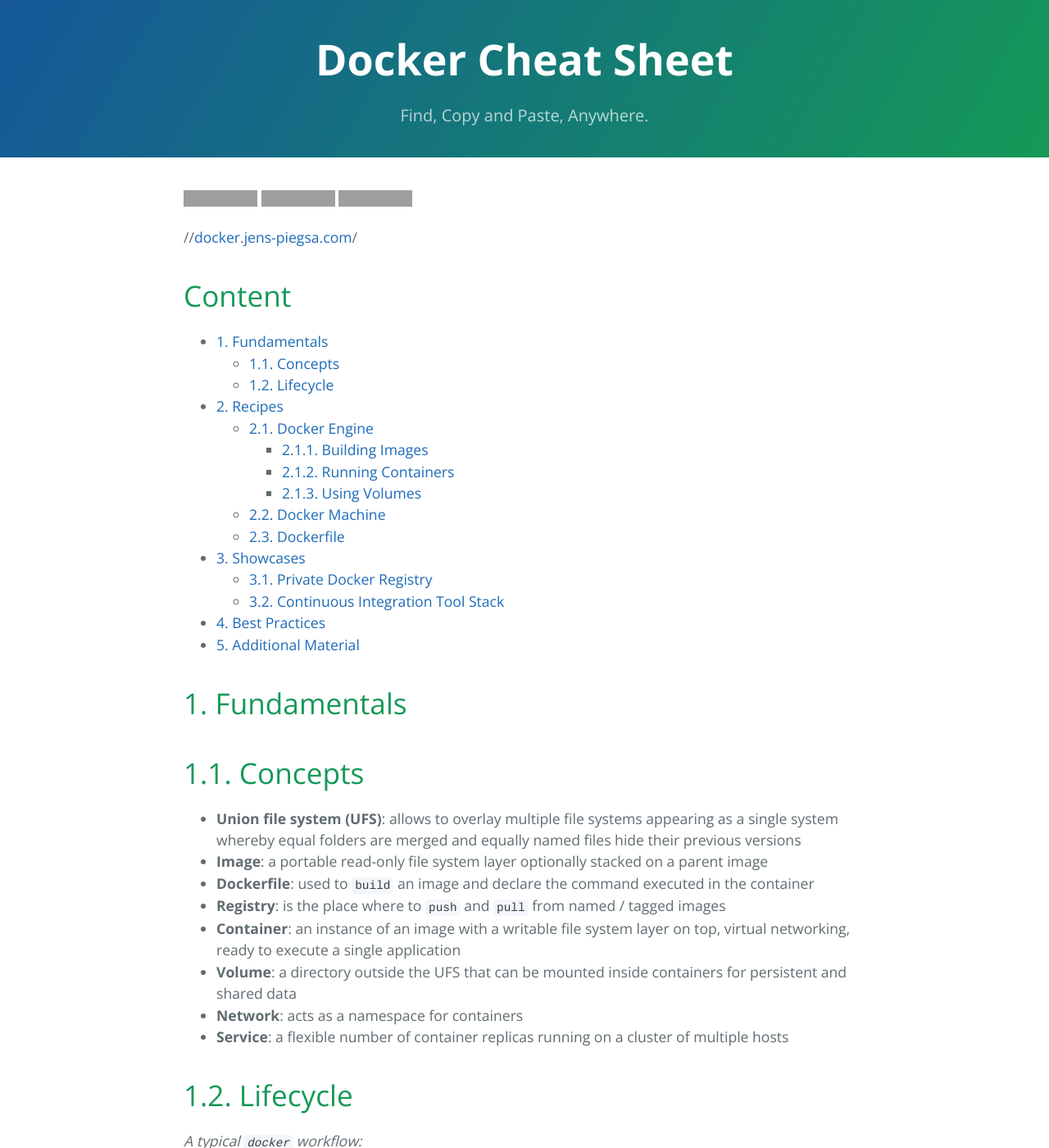
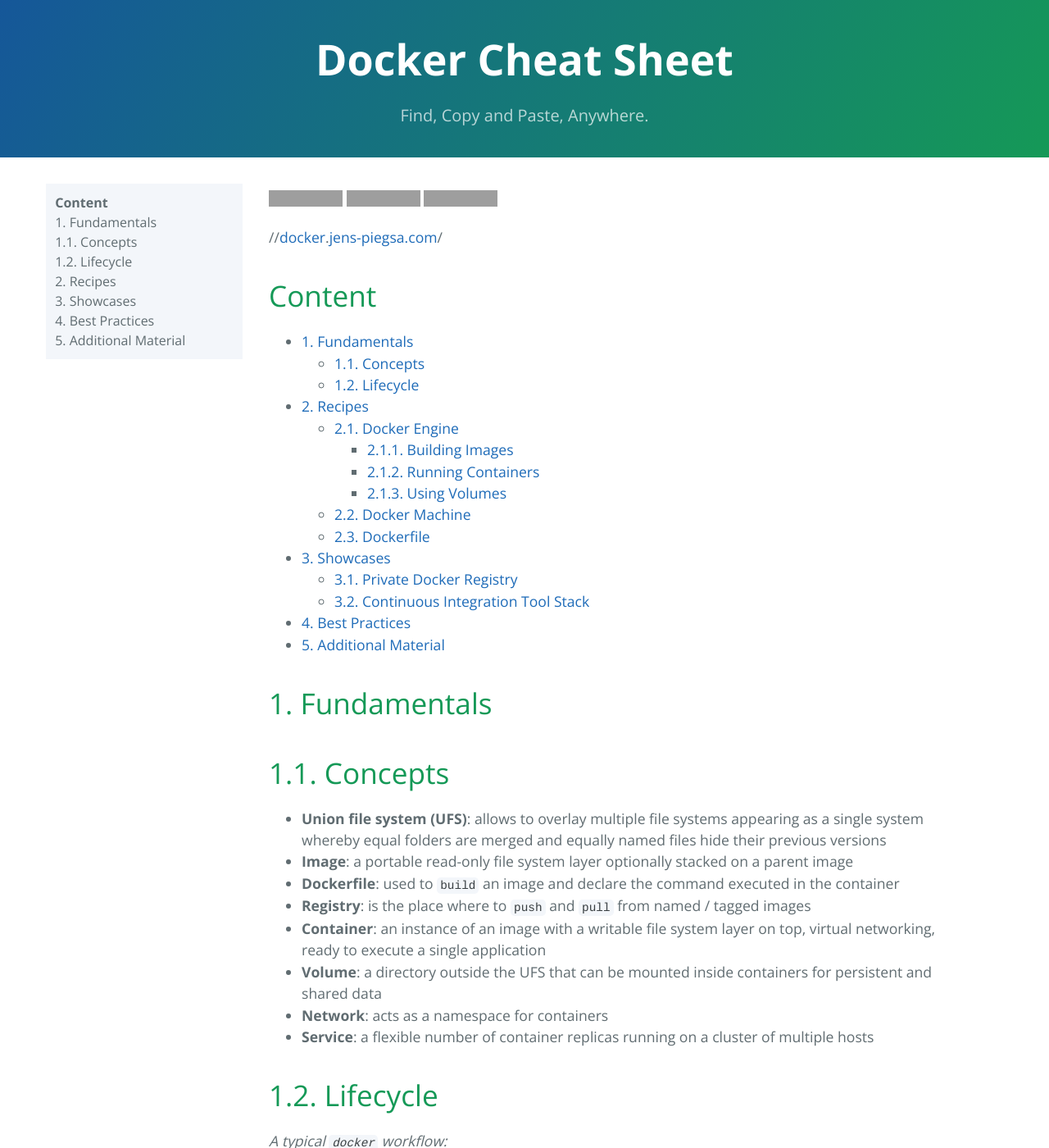
Before and after one commit to JensPiegsa/docker-cheat-sheet, a Jekyll site: the page built from index.md, in a window 1280 px wide and 1400 px high. Shown: the whole window at 82% size. Built offline with Jekyll 4.4.1, drawn with Linux system fonts in a browser that asks for light colours; grey boxes are pictures that could not be loaded.

Commit message:
revision

```diff
--- a/_layouts/index.html
+++ b/_layouts/index.html
@@ -22,12 +22,15 @@
 		</div>
 	</header>
 
-	<div class="max-width--large anchor--middle">
-		<nav class="toc js-toc soft-double transition--300 position--absolute is-position-fixed"></nav>
+	<section class="max-width--large anchor--middle">
+
+		<nav class="js-toc is-position-fixed"></nav>
 
 		<main class="main-content content js-toc-content soft-double">
 
+			<article>
 			{{content}}
+			</article>
 
 			<footer class="site-footer">
 				<div class="site-footer-owner">
@@ -37,9 +40,8 @@
 					<div id="last-modified"></div>
 				</div>
 			</footer>
-
 		</main>
-	</div>
+	</section>
 
 	<script src="javascripts/tocbot.min.js"></script>
 	<script>
@@ -64,13 +66,23 @@
 			tocbot.init({
 				tocSelector: '.js-toc',
 				contentSelector: '.main-content',
-				headingSelector: 'h1, h2, h3'
+				headingSelector: 'h1, h2, h3',
+				collapseDepth: 1,
+				smoothScrollOptions: {
+				  easing: 'easeInOutCubic',
+				  offset: 100,
+				  speed: 300,
+				  updateURL: true
+				},
+				headingsOffset: 100,
+				positionFixedSelector: '.js-toc',
+				fixedSidebarOffset: '-1',
 			});
 		}
 		function init() {
 			lastModified();
 			stickyHeader();
-// 			createToc();
+			createToc();
 		}
 
 		window.onload = init();
--- a/stylesheets/stylesheet.css
+++ b/stylesheets/stylesheet.css
@@ -30,57 +30,6 @@
 a:hover {
 	text-decoration: underline;
 }
-
-/*
-.btn {
-	display: inline-block;
-	margin-bottom: 1rem;
-	color: rgba(255, 255, 255, 0.7);
-	background-color: rgba(255, 255, 255, 0.08);
-	border-color: rgba(255, 255, 255, 0.2);
-	border-style: solid;
-	border-width: 1px;
-	border-radius: 0.3rem;
-	transition: color 0.2s, background-color 0.2s, border-color 0.2s;
-}
-
-.btn+.btn {
-	margin-left: 1rem;
-}
-
-.btn:hover {
-	color: rgba(255, 255, 255, 0.8);
-	text-decoration: none;
-	background-color: rgba(255, 255, 255, 0.2);
-	border-color: rgba(255, 255, 255, 0.3);
-}
-
-@media screen and (min-width: 64em) {
-	.btn {
-		padding: 0.75rem 1rem;
-	}
-}
-
-@media screen and (min-width: 42em) and (max-width: 64em) {
-	.btn {
-		padding: 0.6rem 0.9rem;
-		font-size: 0.9rem;
-	}
-}
-
-@media screen and (max-width: 42em) {
-	.btn {
-		display: block;
-		width: 100%;
-		padding: 0.75rem;
-		font-size: 0.9rem;
-	}
-	.btn+.btn {
-		margin-top: 1rem;
-		margin-left: 0;
-	}
-}
-*/
 
 .page-header {
 	color: #fff;
@@ -382,8 +331,32 @@
 
 /* TOC */
 
+section {
+    padding-left: 13rem;
+}
+
 nav.js-toc {
-/*     left: 1vw; */
-/*     margin-top: 14.5rem; */
-/*     width: 170px; */
+    left: 0;
+    margin: 0 auto;
+    padding-left: 0;
+    padding-right: 58rem;
+    right: 0;
+    top: 14rem;
+    width: 73rem;
 }
+
+nav > .toc-list {
+    background-color: #f3f6fa;
+    padding: 0.7rem;
+}
+
+.toc-list-item {
+    list-style: outside none none;
+}
+
+.is-active-link::before {
+    background-color: transparent;
+}
+.toc-link::before {
+    background-color: transparent;
+}
```
